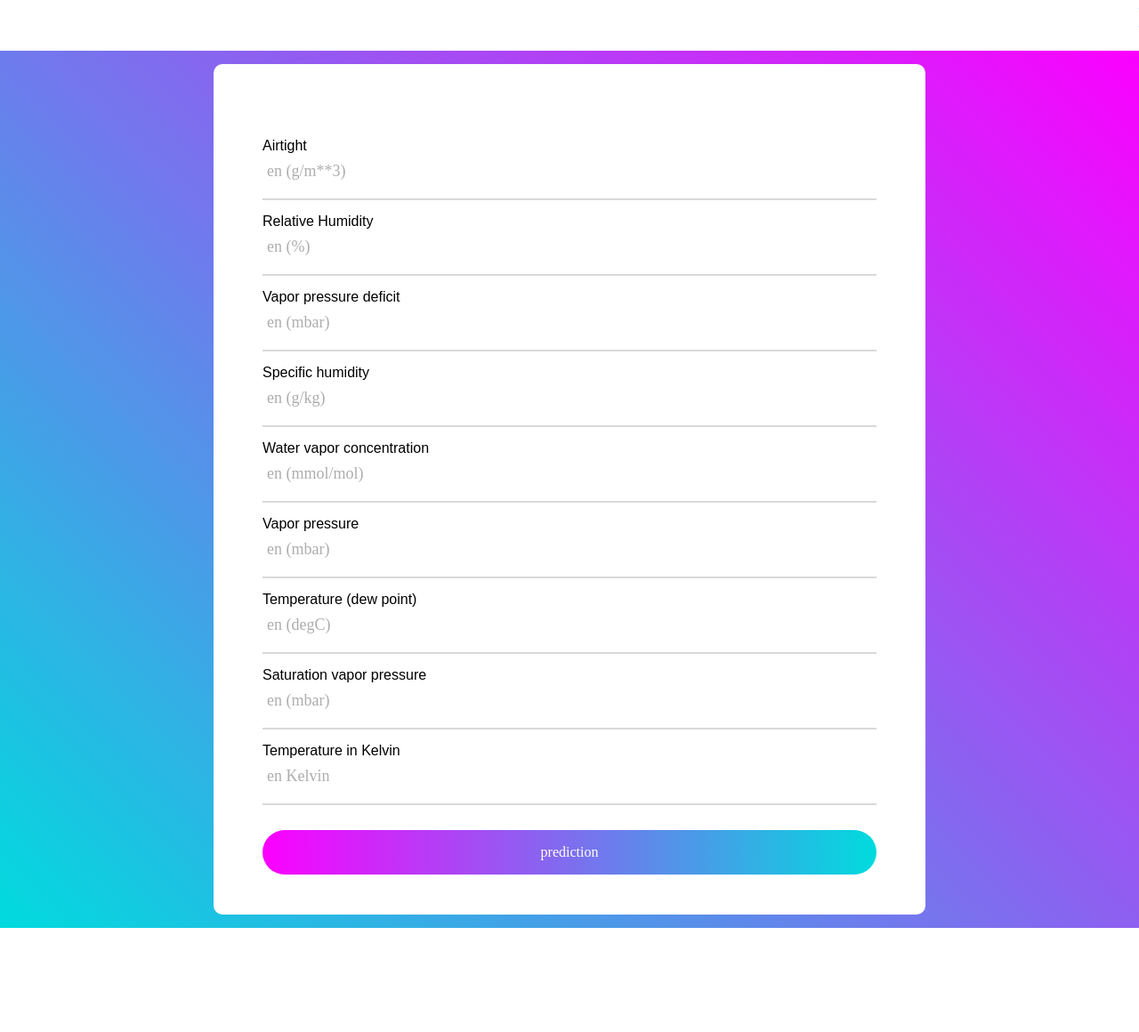
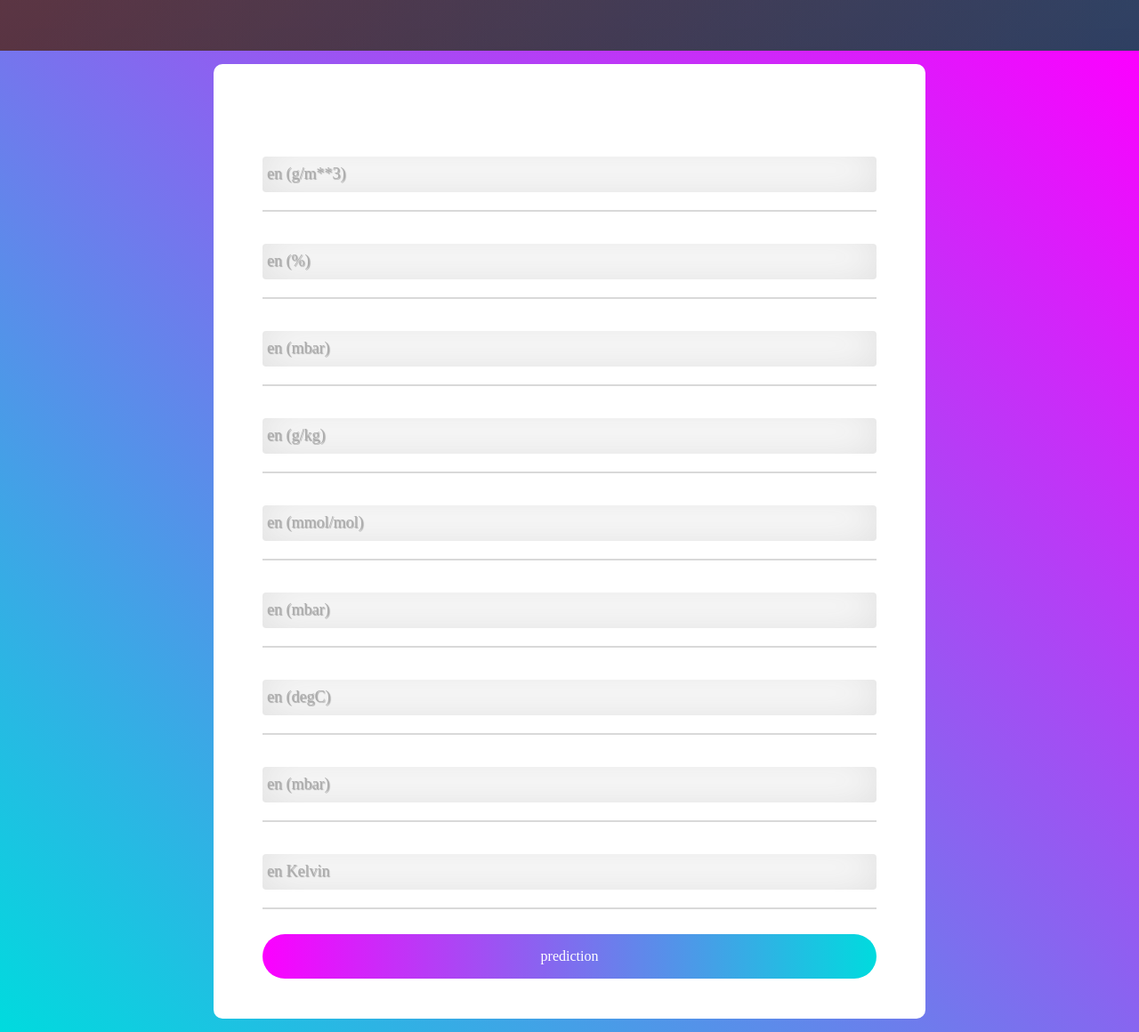
Before and after one commit to baros9/ML, a Flask app: page / in a window 1280 px wide. Shown: the whole page at 89% size. Before the commit the page ends 1043 px from the top, so only its background shows below. Run offline with Flask 2, Linux system fonts and the light colour scheme.

Commit message:
first commit

```diff
--- a/templates/index.html
+++ b/templates/index.html
@@ -6,6 +6,11 @@
 	<title>Prédiction de la Température</title>
 	<meta charset="UTF-8">
 	<meta name="viewport" content="width=device-width, initial-scale=1">
+	<link href='https://fonts.googleapis.com/css?family=Pacifico' rel='stylesheet' type='text/css'>
+	<link href='https://fonts.googleapis.com/css?family=Arimo' rel='stylesheet' type='text/css'>
+	<link href='https://fonts.googleapis.com/css?family=Hind:300' rel='stylesheet' type='text/css'>
+	<link href='https://fonts.googleapis.com/css?family=Open+Sans+Condensed:300' rel='stylesheet' type='text/css'>
+	<link type="text/css" rel="stylesheet" href="{{ url_for('static', filename='./style.css') }}">
 </head>
 <body>
 <style type="text/css">
```
